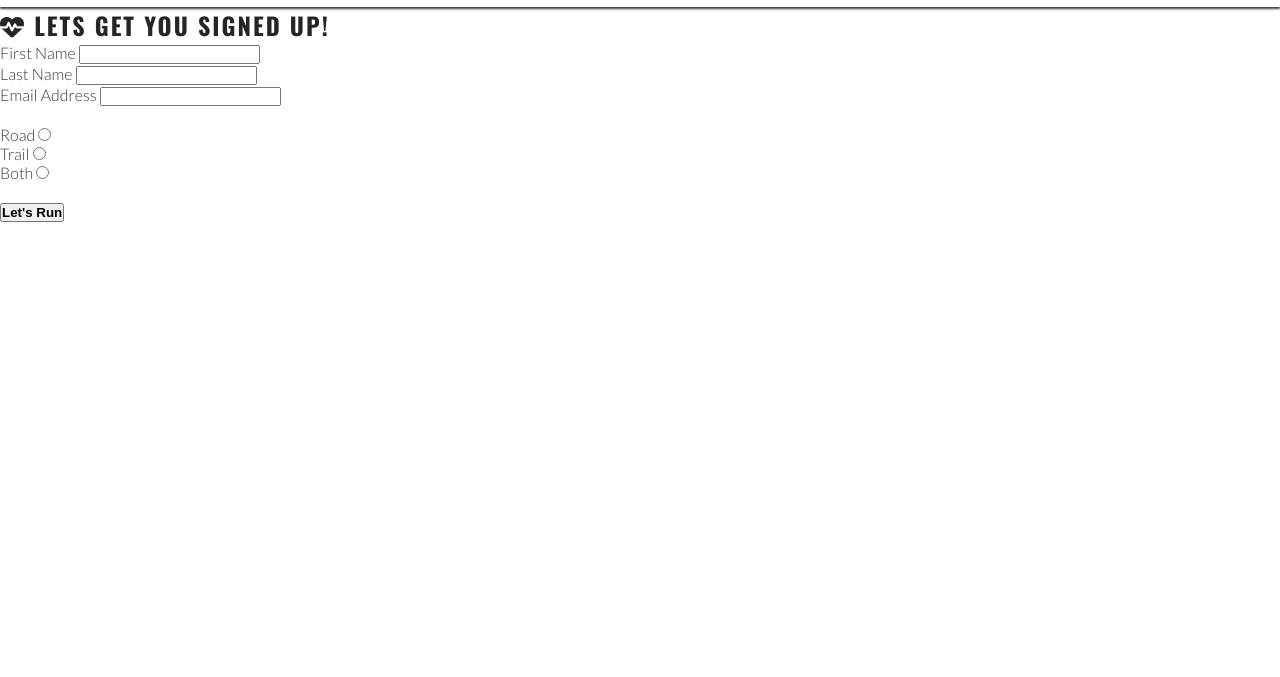
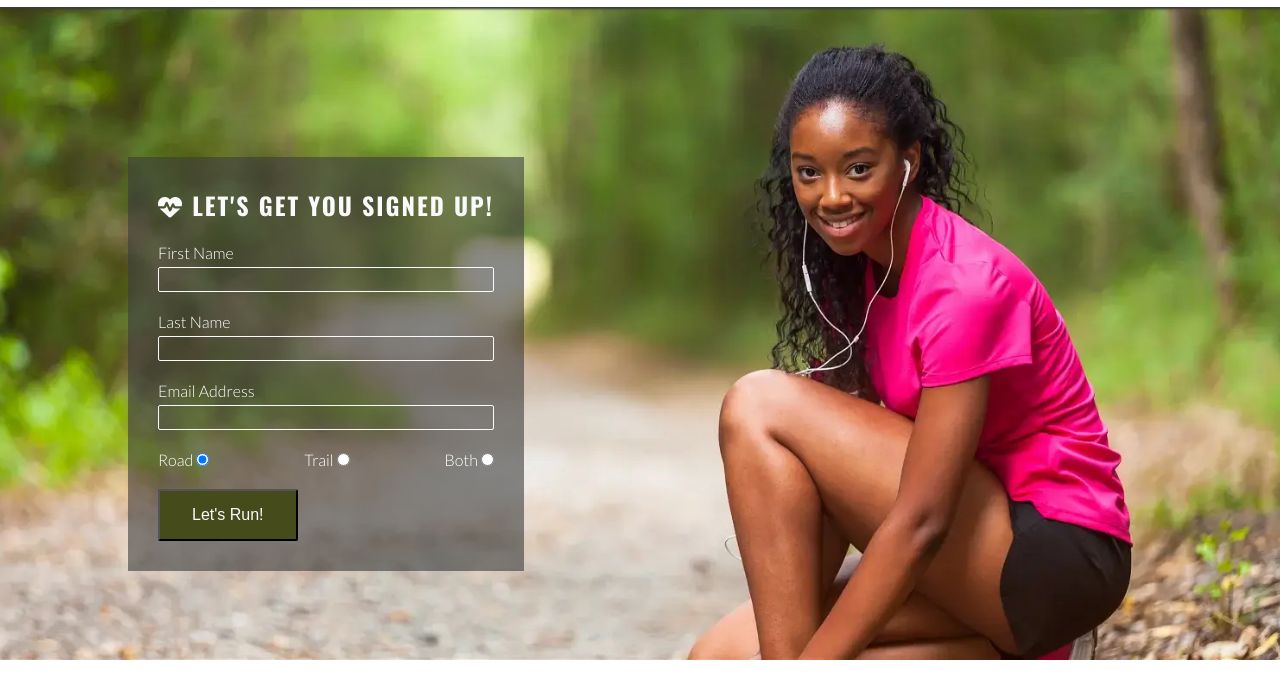
Before and after one commit to catgriffin85/love-running-project, a plain HTML site: page signup.html in a window 1280 px wide. Shown: the part 72-749 px from the top of the page. Drawn offline with nearby package versions, Linux system fonts and the light colour scheme.

Commit message:
Styled Signup page in CSS

```diff
--- a/assets/css/style.css
+++ b/assets/css/style.css
@@ -95,6 +95,15 @@ main {
     margin-top: 47px;
 }
 
+main {
+    /* Enlarge main element to push footer down*/
+    flex: 1 0 auto;
+    /* Add margin at the top to prevent content from being covered by the header */
+    margin-top: 47px;
+    /* Enable flex properties for child elements */
+    display: flex;
+    flex-direction: column;
+}
 /* Hero section */
 #hero {
     height: 600px;
@@ -215,6 +224,52 @@ main {
     color: #3a3a3a;
 }
 
+/* Signup Page */
+#signup {
+    background-image: url("../images/signup-image.webp");
+    background-size: cover;
+    background-position: 75%;
+    padding: 20px 10% 0 10%;
+    flex-grow: 1;
+}
+
+#signup-form {
+    color: #ffffff;
+    background-color: rgba(60, 60, 60, 0.6);
+    padding: 30px;
+}
+
+#signup-form>h2 {
+    color: #fafafa;
+    margin-bottom: 20px;
+}
+
+.text-input {
+    background: transparent;
+    color: #fafafa;
+    width: 100%;
+    height: 25px;
+    margin: 5px 0 20px 0;
+    border: 1px solid #fafafa;
+    border-radius: 2px;
+    padding: 0 5px;
+}
+
+.radio-buttons {
+    width: 100%;
+    display: flex;
+    justify-content: space-between;
+}
+
+.join-button {
+    margin-top: 20px;
+    border-radius: 2px;
+    padding: 15px 32px;
+    font-size: 100%;
+    background-color: #454b1b;
+    color: #fafafa;
+}
+
 /* Media query: large or landscape phones (576px and up) */
 @media screen and (min-width: 576px) {
     #photos {
@@ -289,6 +344,27 @@ main {
     }
 }
 
+/* Signup Page */
+#signup {
+    background-position: center;
+    position: relative;
+}
+
+#signup-form {
+    max-width: 400px;
+    position: absolute;
+    left: 10%;
+    top: 150px;
+}
+
+.text-input:hover {
+    border-color: #f16c6b;
+}
+
+.join-button:hover {
+    background-color: #fafafa;
+    color: #454b1b;
+}
 /* Large devices (laptops and desktops, 992px and up) */
 @media screen and (min-width: 992px) {
     #menu a:hover {
--- a/signup.html
+++ b/signup.html
@@ -37,28 +37,35 @@
     <main>
         <section id="signup">
             <form id="signup-form" method="POST" action="https://formdump.codeinstitute.net">
-                <h2><i class="fa-solid fa-heart-pulse"></i> LETS GET YOU SIGNED UP!</h2>
-                <label id="first-name">First Name</label>
-                <input type=text id="first-name" name="first-name" required><br>
-                <label id="last-name">Last Name</label>
-                <input type=text id="last-name" name="last-name" required><br>
-                <label id="email-address">Email Address</label>
-                <input type=email id="email-address" name="email-address" required><br>
+                <h2><i class="fa-solid fa-heartbeat"></i> Let's get you signed up!</h2>
+                <label for="first-name">First Name</label>
+                <input type="text" name="first_name" id="first-name" class="text-input" required>
                 <br>
-                <label id="road">Road</label>
-                <input type="radio" id="running-preference" name="running-preference" required><br>
-                <label id="trail">Trail</label>
-                <input type="radio" id="running-preference" name="running-preference" required><br>
-                <label id="both">Both</label>
-                <input type="radio" id="running-preference" name="running-preference" required><br>
-                </select>
+                <label for="last-name">Last Name</label>
+                <input type="text" name="last_name" id="last-name" class="text-input" required>
                 <br>
-                <button type="submit"><strong>Let's Run</strong></button>
-
+                <label for="email-address">Email Address</label>
+                <input type="email" name="email_address" id="email-address" class="text-input" required>
+                <br>
+                <div class="radio-buttons">
+                    <div>
+                        <label for="road">Road</label>
+                        <input type="radio" name="running_preference" id="road" value="road" required checked>
+                    </div>
+                    <div>
+                        <label for="trail">Trail</label>
+                        <input type="radio" name="running_preference" id="trail" value="trail" required>
+                    </div>
+                    <div>
+                        <label for="both">Both</label>
+                        <input type="radio" name="running_preference" id="both" value="both" required>
+                    </div>
+                </div>
+                <button type="submit" class="join-button">Let's Run!</button>
             </form>
-
         </section>
     </main>
+
 
     <!-- Added footer -->
     <footer>
```
Also changed, not shown: assets/images/signup-image.webp (added).
